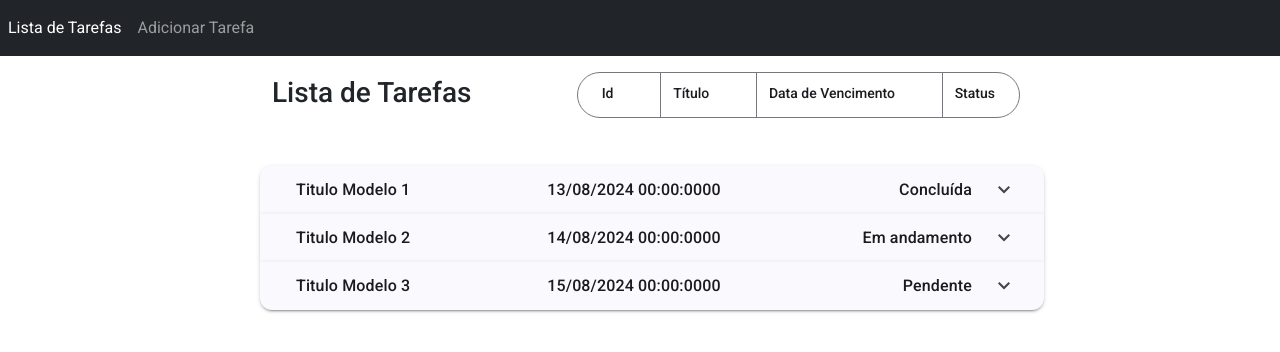
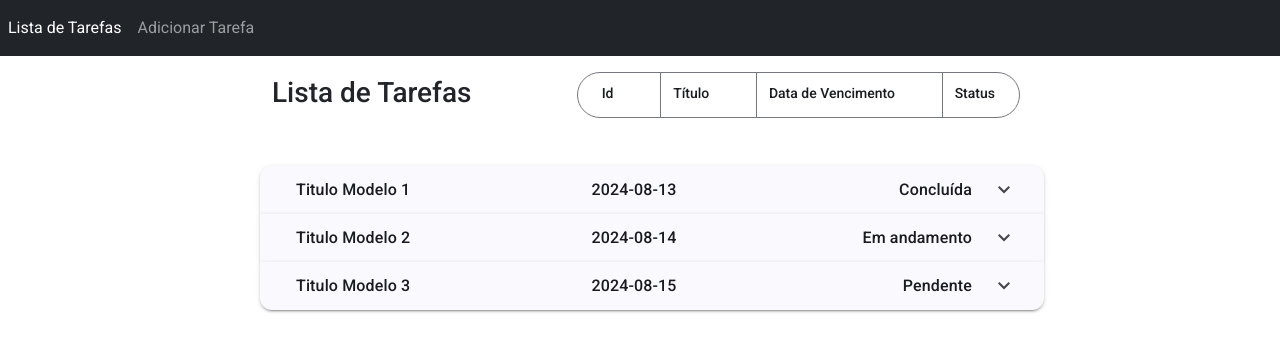
Before and after one commit to PedroGuerraMP/Tarefas, an Angular app in the folder app-tarefas/: page /list in a window 1280 px wide. Shown: the top 352 px of the page. Built offline with nearby package versions, Linux system fonts and the light colour scheme.

Commit message:
add moment to handle date

```diff
--- a/app-tarefas/package.json
+++ b/app-tarefas/package.json
@@ -27,6 +27,7 @@
     "@popperjs/core": "^2.11.8",
     "bootstrap": "^5.3.2",
     "express": "^4.18.2",
+    "moment": "^2.30.1",
     "rxjs": "~7.8.0",
     "tslib": "^2.3.0",
     "zone.js": "~0.14.3"
--- a/app-tarefas/src/app/app.config.ts
+++ b/app-tarefas/src/app/app.config.ts
@@ -1,5 +1,5 @@
 import { ApplicationConfig, provideZoneChangeDetection } from '@angular/core';
-import { provideRouter } from '@angular/router';
+import { provideRouter, withComponentInputBinding } from '@angular/router';
 
 import { routes } from './app.routes';
 import { provideClientHydration } from '@angular/platform-browser';
@@ -10,7 +10,7 @@ import { MAT_DATE_LOCALE } from '@angular/material/core';
 export const appConfig: ApplicationConfig = {
   providers: [
     provideZoneChangeDetection({ eventCoalescing: true }),
-    provideRouter(routes),
+    provideRouter(routes, withComponentInputBinding()),
     provideClientHydration(),
     provideAnimationsAsync(),
     provideHttpClient(withFetch()),
--- a/app-tarefas/src/app/app.routes.ts
+++ b/app-tarefas/src/app/app.routes.ts
@@ -5,6 +5,6 @@ import { DetailTarefaComponent } from './components/detail-tarefa/detail-tarefa.
 export const routes: Routes = [
     { path: '', redirectTo: 'list', pathMatch: 'full' },
     { path: 'list', component: TarefaListComponent },
-    { path: 'add', component: DetailTarefaComponent },
-    { path: 'edit/:id', component: DetailTarefaComponent },
+    { path: 'add', component: DetailTarefaComponent, title: "Adicionar" },
+    { path: 'edit/:id', component: DetailTarefaComponent, title: "Editar" },
 ];
--- a/app-tarefas/src/app/components/detail-tarefa/detail-tarefa.component.html
+++ b/app-tarefas/src/app/components/detail-tarefa/detail-tarefa.component.html
@@ -1,8 +1,8 @@
 <div class="row">
-    <span class="h3">Adicionar Tarefas</span>
+    <span class="h3" >{{pageTitle}}</span>
 </div>
 <form [formGroup]="tarefaFormGroup" class="mt-4">
-    <div class="orw">
+    <div class="row">
         <mat-form-field class="col-12">
             <mat-label>Título</mat-label>
             <input matInput type="text" formControlName="titulo">
--- a/app-tarefas/src/app/components/detail-tarefa/detail-tarefa.component.ts
+++ b/app-tarefas/src/app/components/detail-tarefa/detail-tarefa.component.ts
@@ -1,10 +1,17 @@
-import { Component } from '@angular/core';
 import { FormControl, FormGroup, FormsModule, ReactiveFormsModule } from '@angular/forms';
+import { MAT_DATE_LOCALE, provideNativeDateAdapter } from '@angular/material/core';
+import { Component, ElementRef, Input } from '@angular/core';
+import { ActivatedRoute, provideRouter, Router, withComponentInputBinding } from '@angular/router';
+
+import {MatDatepickerModule} from '@angular/material/datepicker';
+import {MatFormFieldModule} from '@angular/material/form-field';
 import {MatInputModule} from '@angular/material/input';
-import {MatFormFieldModule} from '@angular/material/form-field';
 import {MatRadioModule} from '@angular/material/radio';
-import {MatDatepickerModule} from '@angular/material/datepicker';
-import { provideNativeDateAdapter } from '@angular/material/core';
+import { TarefaService } from '../../services/tarefa.service';
+import { Observable } from 'rxjs';
+import { Tarefa } from '../../models/tarefa.model';
+
+import moment from 'moment';
 
 @Component({
   selector: 'app-detail-tarefa',
@@ -17,22 +24,45 @@ import { provideNativeDateAdapter } from '@angular/material/core';
     MatRadioModule,
     MatDatepickerModule
   ],
-  providers: [provideNativeDateAdapter()],
+  providers: [provideNativeDateAdapter(), { provide: MAT_DATE_LOCALE, useValue: 'pt-BR' }],
   templateUrl: './detail-tarefa.component.html',
   styleUrl: './detail-tarefa.component.css'
 })
 export class DetailTarefaComponent {
+saveTarefa() {
+throw new Error('Method not implemented.');
+}
+
+  constructor(private tarefaService: TarefaService, private route: ActivatedRoute){  }
 
   tarefaFormGroup = new FormGroup({
     id: new FormControl(''),
     titulo: new FormControl(''),
     descricao: new FormControl(''),
-    data_vencimento: new FormControl(''),
+    data_vencimento: new FormControl(new Date()),
     status: new FormControl(''),
   });
 
-  saveTarefa() {
-    throw new Error('Method not implemented.');
+  pageTitle: string = "";
+  tarefa$?: Observable<Tarefa>;
+
+  ngOnInit(){
+    this.route.title.subscribe((event) => {
+      this.pageTitle = event? event : "";
+    });
+
+    this.route.params.subscribe((event)=> {
+      this.tarefaService.get(event['id']).subscribe((tarefa) => {
+        this.tarefaFormGroup.setValue({
+          id: (tarefa.id? tarefa.id : 0).toString(),
+          titulo: tarefa.titulo? tarefa.titulo : "",
+          descricao: tarefa.descricao? tarefa.descricao : "",
+          data_vencimento: moment(tarefa.data_vencimento? tarefa.data_vencimento : moment.now()).toDate(),
+          status: tarefa.status? tarefa.status.valueOf().toString() : '0'
+        });
+
+      })
+    });
   }
 
 }
--- a/app-tarefas/src/app/mocks/tarefa.mock.ts
+++ b/app-tarefas/src/app/mocks/tarefa.mock.ts
@@ -4,21 +4,21 @@ export const mock_tarefa_list: Tarefa[] = [
     {
         id: 0,
         status: 2,
-        data_vencimento: '13/08/2024 00:00:0000',
+        data_vencimento: '2024-08-13',
         descricao:'Tarefa Modelo 1',
         titulo: 'Titulo Modelo 1'
     },
     {
         id: 1,
         status: 1,
-        data_vencimento: '14/08/2024 00:00:0000',
+        data_vencimento: '2024-08-14',
         descricao:'Tarefa Modelo 2',
         titulo: 'Titulo Modelo 2'
     },
     {
         id: 2,
         status: 0,
-        data_vencimento: '15/08/2024 00:00:0000',
+        data_vencimento: '2024-08-15',
         descricao:'Tarefa Modelo 3',
         titulo: 'Titulo Modelo 3'
     },
--- a/app-tarefas/src/app/services/tarefa.service.ts
+++ b/app-tarefas/src/app/services/tarefa.service.ts
@@ -24,7 +24,9 @@ export class TarefaService {
   }
 
   get(id: number): Observable<Tarefa> {
-    return this.http.get<Tarefa>(`${this.baseUrl}/${id}`);
+    // return this.http.get<Tarefa>(`${this.baseUrl}/${id}`);
+    let tarefa: Tarefa | undefined = mock_tarefa_list.find(tarefa => tarefa.id == id);
+    return of(tarefa? tarefa : {});
   }
 
 }
```
Also changed, not shown: app-tarefas/src/app/components/list-tarefa/tarefa-list.component.ts (+6 -6 lines), 1 other file (tests, documents, lock files or other folders).
